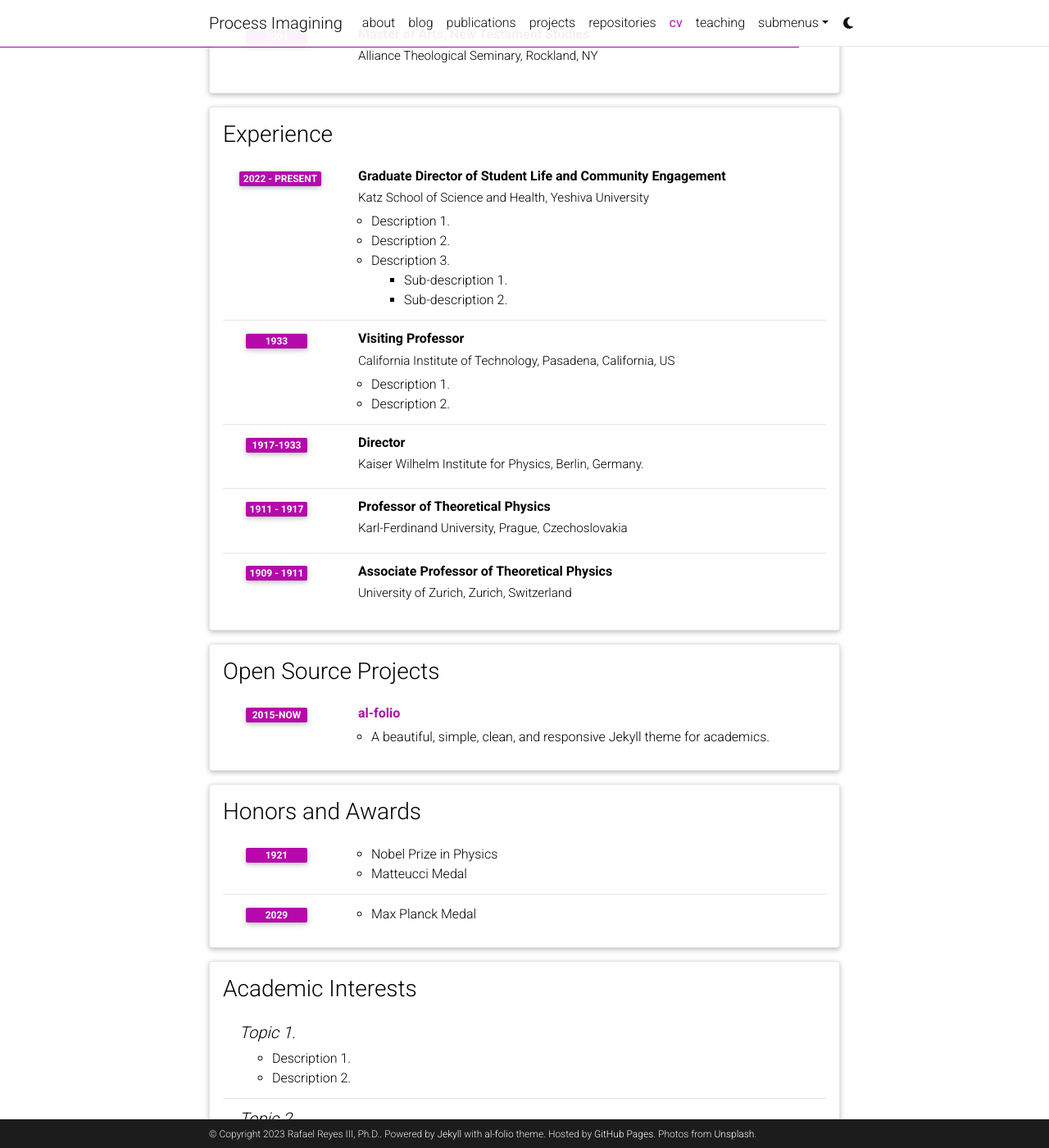
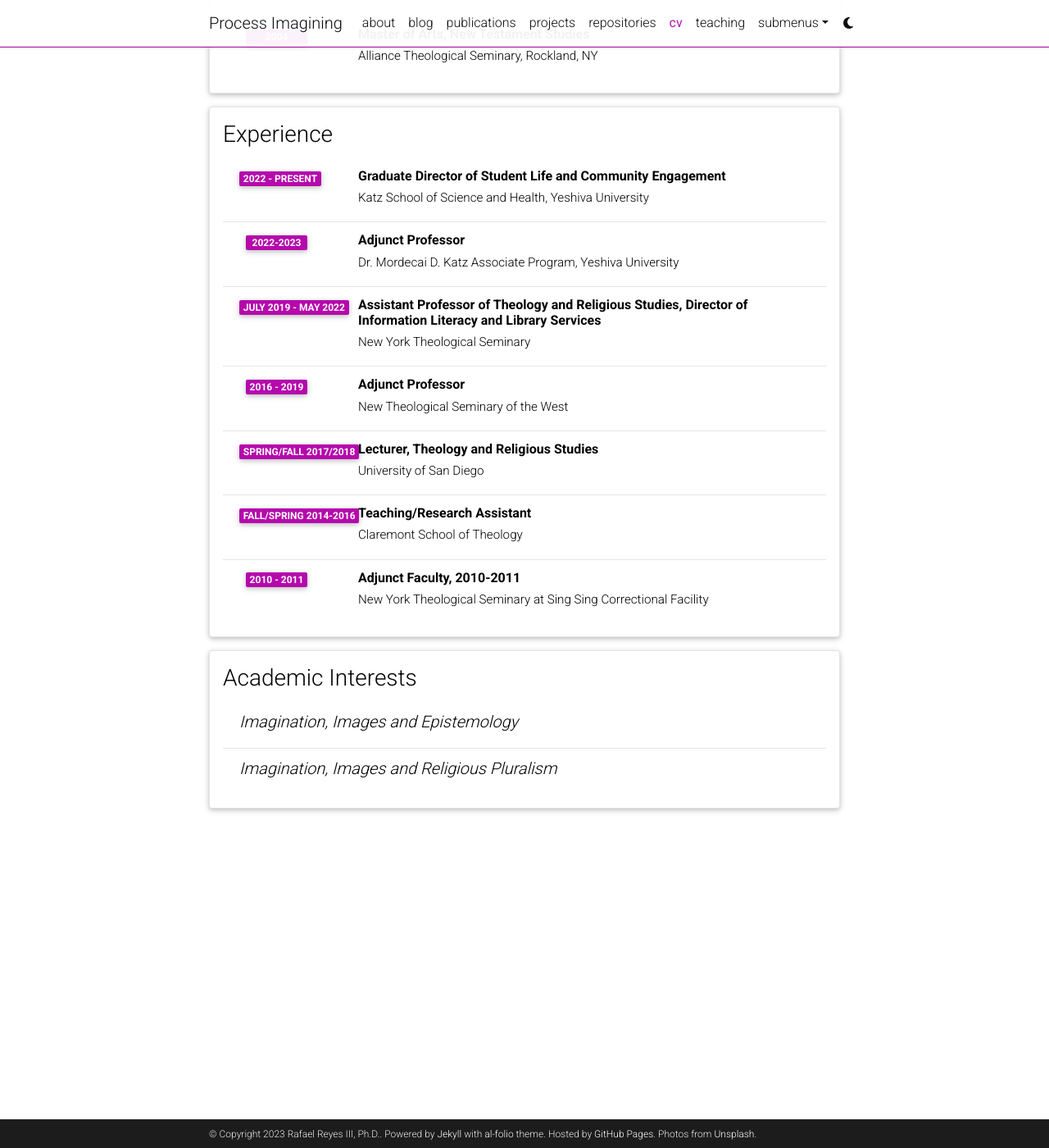
Before and after one commit to rafaelr3/pi.github.io, a Jekyll site: the page built from _pages/cv.md, in a window 1280 px wide and 1400 px high, scrolled down 1005 px. Shown: the whole window at 82% size. Built offline with Jekyll 4.4.1, drawn with Linux system fonts in a browser that asks for light colours; comment, search, counter and statistics services are not loaded; a style sheet for code colours, icons or effects is not loaded; some of the changed text lies outside the part shown.

Commit message:
cv update

```diff
--- a/_data/cv.yml
+++ b/_data/cv.yml
@@ -30,7 +30,7 @@
       institution: Drew Theological School, Madison, NJ
       year: 2010
       description:
-        - Thesis: Kabash as Diffraction
+        - Thesis Title - Kabash as Diffraction
     - title: Master of Divinity
       institution: New York Theological Seminary, New York
       year: 2008
@@ -44,64 +44,33 @@
     - title: Graduate Director of Student Life and Community Engagement
       institution: Katz School of Science and Health, Yeshiva University
       year: 2022 - Present
-      description:
-        - Description 1.
-        - Description 2.
-        - title: Description 3.
-          contents:
-            - Sub-description 1.
-            - Sub-description 2.
-    - title: Visiting Professor
-      institution: California Institute of Technology, Pasadena, California, US
-      year: 1933
-      description:
-        - Description 1.
-        - Description 2.
 
-    - title: Director
-      institution: Kaiser Wilhelm Institute for Physics, Berlin, Germany.
-      year: 1917-1933
+    - title: Adjunct Professor
+      institution: Dr. Mordecai D. Katz Associate Program, Yeshiva University
+      year: 2022-2023
 
-    - title: Professor of Theoretical Physics
-      institution: Karl-Ferdinand University, Prague, Czechoslovakia
-      year: 1911 - 1917
-      description:
+    - title: Assistant Professor of Theology and Religious Studies, Director of Information Literacy and Library Services
+      institution: New York Theological Seminary
+      year: July 2019 - May 2022
 
-    - title: Associate Professor of Theoretical Physics
-      institution: University of Zurich, Zurich, Switzerland
-      year: 1909 - 1911
+    - title: Adjunct Professor
+      institution: New Theological Seminary of the West
+      year: 2016 - 2019
 
-- title: Open Source Projects
-  type: time_table
-  contents:
-    - title: <a href="https://github.com/alshedivat/al-folio">al-folio</a>
-      year: 2015-now
-      description: A beautiful, simple, clean, and responsive Jekyll theme for academics.
+    - title: Lecturer, Theology and Religious Studies
+      institution: University of San Diego
+      year: Spring/Fall 2017/2018
 
-- title: Honors and Awards
-  type: time_table
-  contents:
-    - year: 1921
-      items:
-        - Nobel Prize in Physics
-        - Matteucci Medal
-    - year: 2029
-      items:
-        - Max Planck Medal
+    - title: Teaching/Research Assistant
+      institution: Claremont School of Theology
+      year: Fall/Spring 2014-2016
+
+    - title: Adjunct Faculty, 2010-2011
+      institution: New York Theological Seminary at Sing Sing Correctional Facility
+      year: 2010 - 2011
 
 - title: Academic Interests
   type: nested_list
   contents:
-    - title: Topic 1.
-      items:
-        - Description 1.
-        - Description 2.
-    - title: Topic 2.
-      items:
-        - Description 1.
-        - Description 2.
-
-- title: Other Interests
-  type: list
-  contents:
-    - <u>Hobbies:</u> Hobby 1, Hobby 2, etc.
+    - title: Imagination, Images and Epistemology
+    - title: Imagination, Images and Religious Pluralism
```
